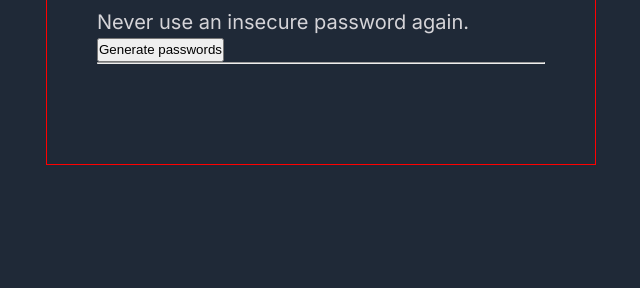
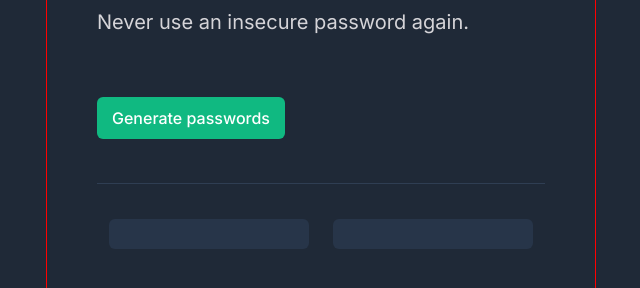
Before and after one commit to DemetreD/password-generator, a plain HTML site: page index.html in a window 1280 px wide. Shown: the part 224-512 px from the top of the page, without its empty margins (319-959 px from the left). Drawn offline with Linux system fonts and the light colour scheme.

Commit message:
Style password  boxes

```diff
--- a/style.css
+++ b/style.css
@@ -11,6 +11,7 @@
 }
 body {
   background: #1f2937;
+  font-family: "Inter", sans-serif;
 }
 
 .container {
@@ -35,7 +36,43 @@ body {
 
 .container__description {
   color: #d5d4d8;
-  font-family: "Inter", sans-serif;
   font-weight: 400;
   font-size: 20px;
 }
+
+.container__btn {
+  font: inherit;
+  background: #10b981;
+  color: #fff;
+  margin: 60px 0 44px 0;
+  padding: 9px 15px;
+  border-radius: 6px;
+  border: none;
+  cursor: pointer;
+  font-weight: 500;
+  font-size: 16px;
+}
+
+hr {
+  border: 0;
+  border-top: 1px solid #2f3e53;
+}
+
+.passwords {
+  display: flex;
+  align-items: center;
+  justify-content: center;
+  text-align: center;
+  gap: 24px;
+  color: #55f991;
+}
+.passwords p {
+  background: #273549;
+  margin-top: 35px;
+  width: 200px;
+  height: 30px;
+  border-radius: 6px;
+  display: flex;
+  justify-content: center;
+  align-items: center;
+}
```
